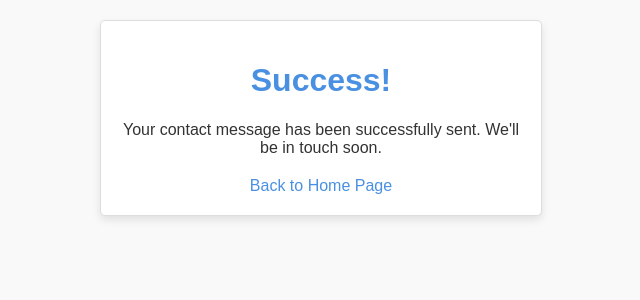
After one commit to thierryrudaseswa/DJANGOPRo, a Django app: page /contact/success in a window 1280 px wide. The commit adds this page. Shown: the top 300 px of the page, without its empty margins (319-959 px from the left). Run offline with Django 4.2, Linux system fonts and the light colour scheme.

Commit message:
The blogapp with additional forms handling

```diff
--- a/myblog/static/styles/styles.css
+++ b/myblog/static/styles/styles.css
@@ -1,11 +1,95 @@
 body{
     font-family: Arial, Helvetica, sans-serif;
-    background-color: #f4f4f4;
+    background-color: #f9f9f9;
     color: #333;
-    text-align: center;
+    margin:0;
+    padding: 20px;
+    overflow: hidden;
+}
+
+h1{
+    color: #4a90e2;
+}
+
+a{
+    text-decoration: none;
+    color: #4a90e2;
+}
+a:hover{
+    text-decoration: underline;
+}
+
+button{
+    background-color: #4a90e2;
+    color: #fff;
+    padding: 10px 20px;
+    border: none;
+    border-radius: 5px;
+    cursor: pointer;
+}
+button:hover{
+    background-color: #357ab8;
+}
+
+/* Home Page */
+.centered-content{
+    height: 100vh;
+    display: flex;
+    flex-direction: column;
+    justify-content: center;
+    align-items: center;
+}
+
+.btn{
+    font-size: 16px;
+    outline: none;
+}
+
+.logo{
+    width: 13%;
+    max-width: 600px;
+    display: block;
+    margin: 0 auto 20px;
+}
+
+/* Form Styling */
+
+form{
+    max-width: 400px;
+    margin: 0 auto;
+    border: 1px solid #fff;
+    border-radius: 10px;
+    box-shadow: 0 4p 8px rgba(0,0,0,0.1);
     padding: 20px;
 }
 
-img{
-    width: 300px;
+label{
+    font-weight: bold;
 }
+
+input[type="text"],
+input[type="email"],
+textarea{
+    width: 100%;
+    padding: 8px;
+    margin: 10px 0 20px;
+    border-radius: 5px;
+    box-sizing: border-box;
+    border: 1px solid #ddd;
+}
+
+/* Success Page Styling */
+.success-message{
+    text-align: center;
+    max-width: 400px;
+    margin: 0 auto;
+    border: 1px solid #ddd;
+    border-radius: 5px;
+    background-color: #fff;
+    box-shadow: 0 4px 8px rgba(0,0,0,0.1);
+    padding: 20px;
+}
+
+.success-message p{
+    margin: 20px 0;
+}
--- /dev/null
+++ b/myblog/templates/form_app/contact_success.html
@@ -0,0 +1,15 @@
+{% load static %}
+<!DOCTYPE html>
+<html lang="en">
+<head>
+    <title>Success Page</title>
+    <link rel="stylesheet" href="{% static 'styles/styles.css' %}">
+</head>
+<body>
+    <div class="success-message">
+        <h1>Success!</h1>
+        <p>Your contact message has been successfully sent. We'll be in touch soon.</p>
+        <a href="{% url 'home' %}">Back to Home Page</a>
+    </div>
+</body>
+</html>
--- a/myblog/urls.py
+++ b/myblog/urls.py
@@ -2,5 +2,8 @@ from django.urls import path
 from . import views
 
 urlpatterns = [
-    path('', views.index)
+    # path('', views.index)
+    path('', views.home_view, name='home'),
+    path('contact/', views.contact_view, name='contact'),
+    path('contact/success', views.contact_success_view, name='contact-success')
 ]
--- a/myblog/views.py
+++ b/myblog/views.py
@@ -1,6 +1,7 @@
-from django.shortcuts import render
+from django.shortcuts import render, redirect
 from django.http import HttpResponse
 from .models import Tour
+from .form import ContactForm
 
 # Create your views here.
 
@@ -8,3 +9,24 @@ def index(request):
     tours = Tour.objects.all()
     context = {"tours" : tours}
     return render(request, 'tours/index.html', context)
+
+def home_view(request):
+    return render(request, 'form_app/home.html')
+
+
+def contact_view(request):
+    if request.method == "POST":
+        form = ContactForm(request.POST)
+        if form.is_valid():
+            form.send_email()
+            return redirect('contact-success')
+
+
+    else:
+        form = ContactForm()
+    context = {'form':form}
+    return render(request, 'form_app/contact.html', context)
+
+
+def contact_success_view(request):
+    return render(request, 'form_app/contact_success.html')
```
Also changed, not shown: myblog/form.py (added, +10 -0 lines), myblog/templates/form_app/contact.html (added, +18 -0 lines), myblog/templates/form_app/home.html (added, +17 -0 lines).
